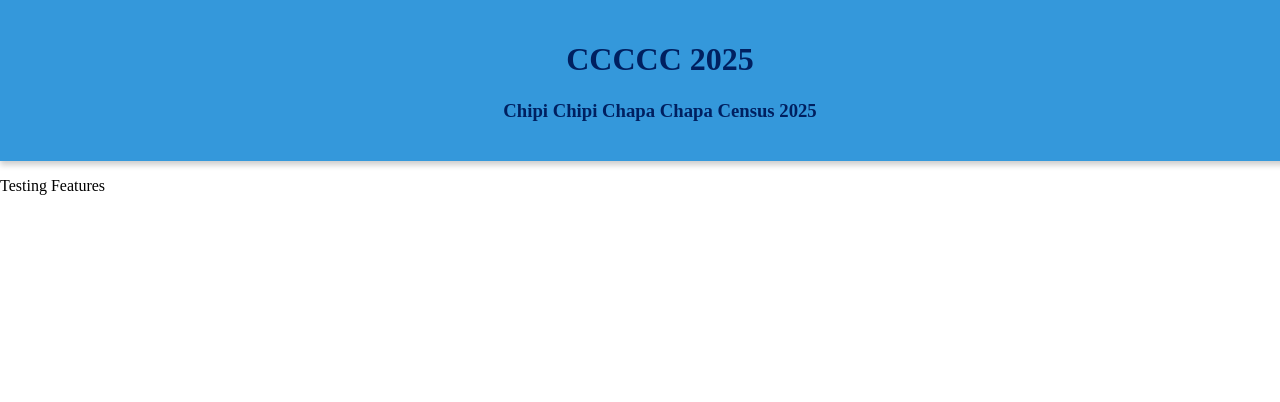
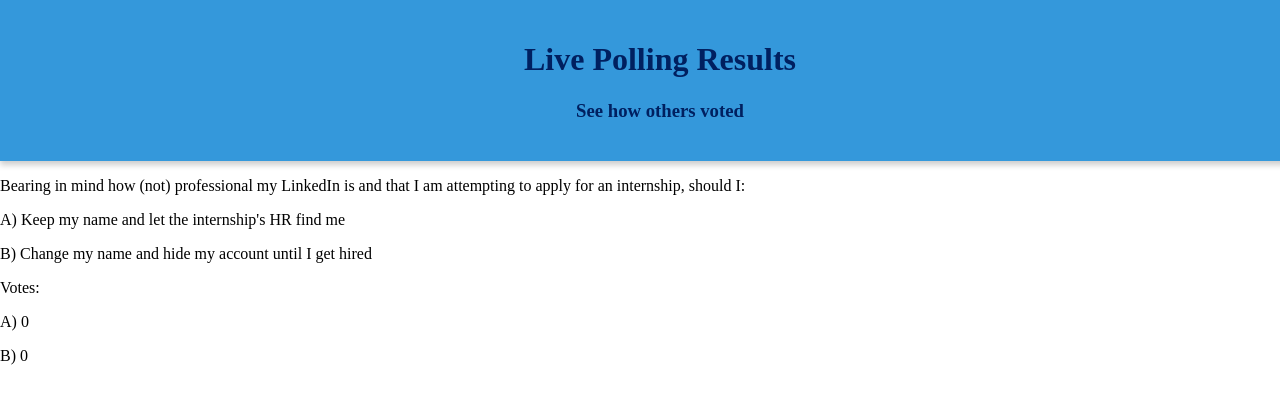
Before and after one commit to SchamExpert/LivePollingResults, a plain HTML site: page index.html in a window 1280 px wide. Shown: the top 402 px of the page. Drawn offline with Linux system fonts and the light colour scheme.

Commit message:
Update index.html

```diff
--- a/index.html
+++ b/index.html
@@ -7,10 +7,16 @@
   </head>
   <body>
     <div class="header">
-      <h1>CCCCC 2025</h1>
-      <h3>Chipi Chipi Chapa Chapa Census 2025</h3>
+      <h1>Live Polling Results</h1>
+      <h3>See how others voted</h3>
     </div>
 
-    <p>Testing Features</p>
+    <p>Bearing in mind how (not) professional my LinkedIn is and that I am attempting to apply for an internship, should I:</p>
+    <p>A) Keep my name and let the internship's HR find me</p>
+    <p>B) Change my name and hide my account until I get hired</p>
+
+    <p>Votes:</p>
+    <p>A) 0</p>
+    <p>B) 0</p>
   </body>
 </html>
```
